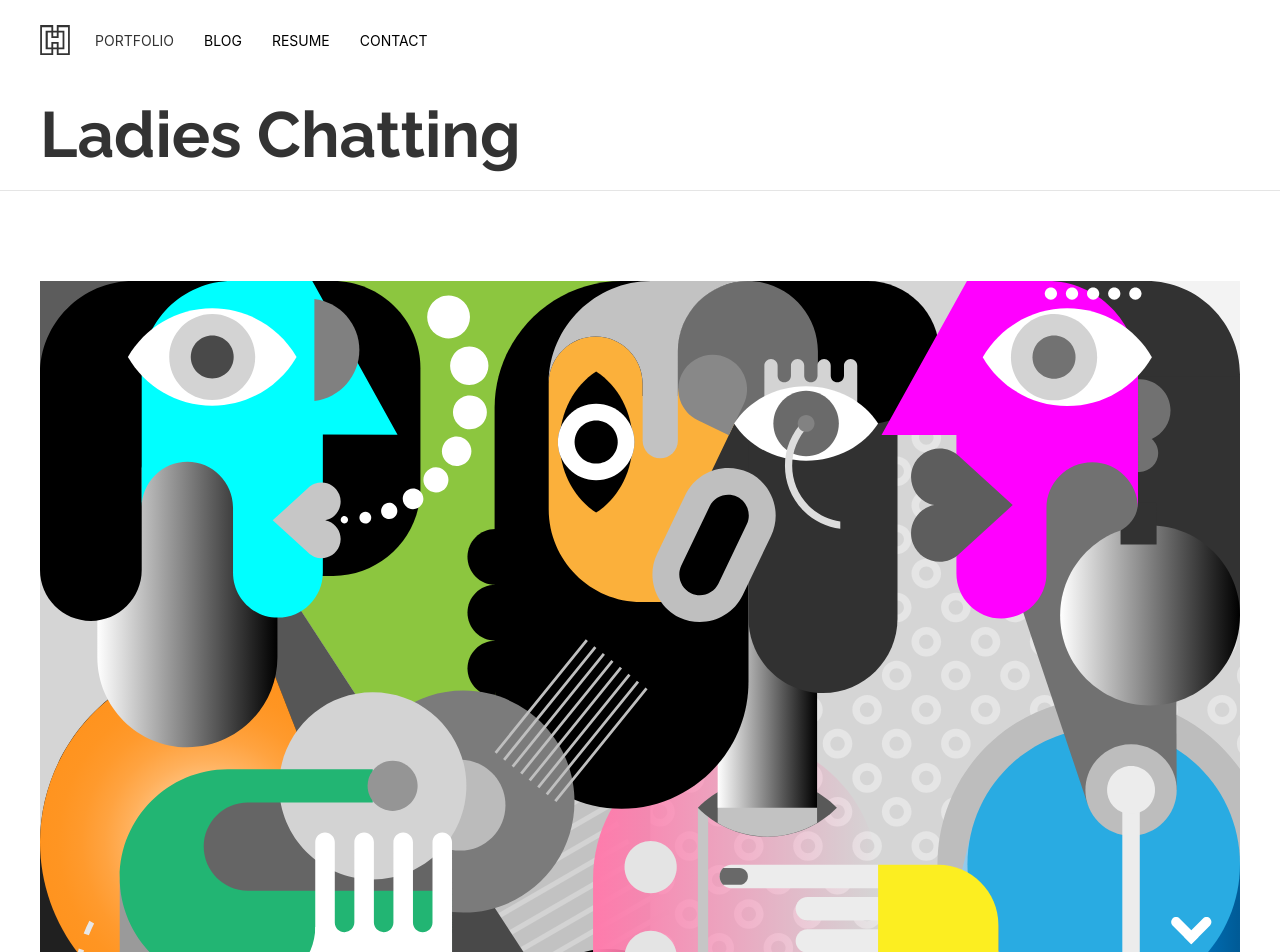
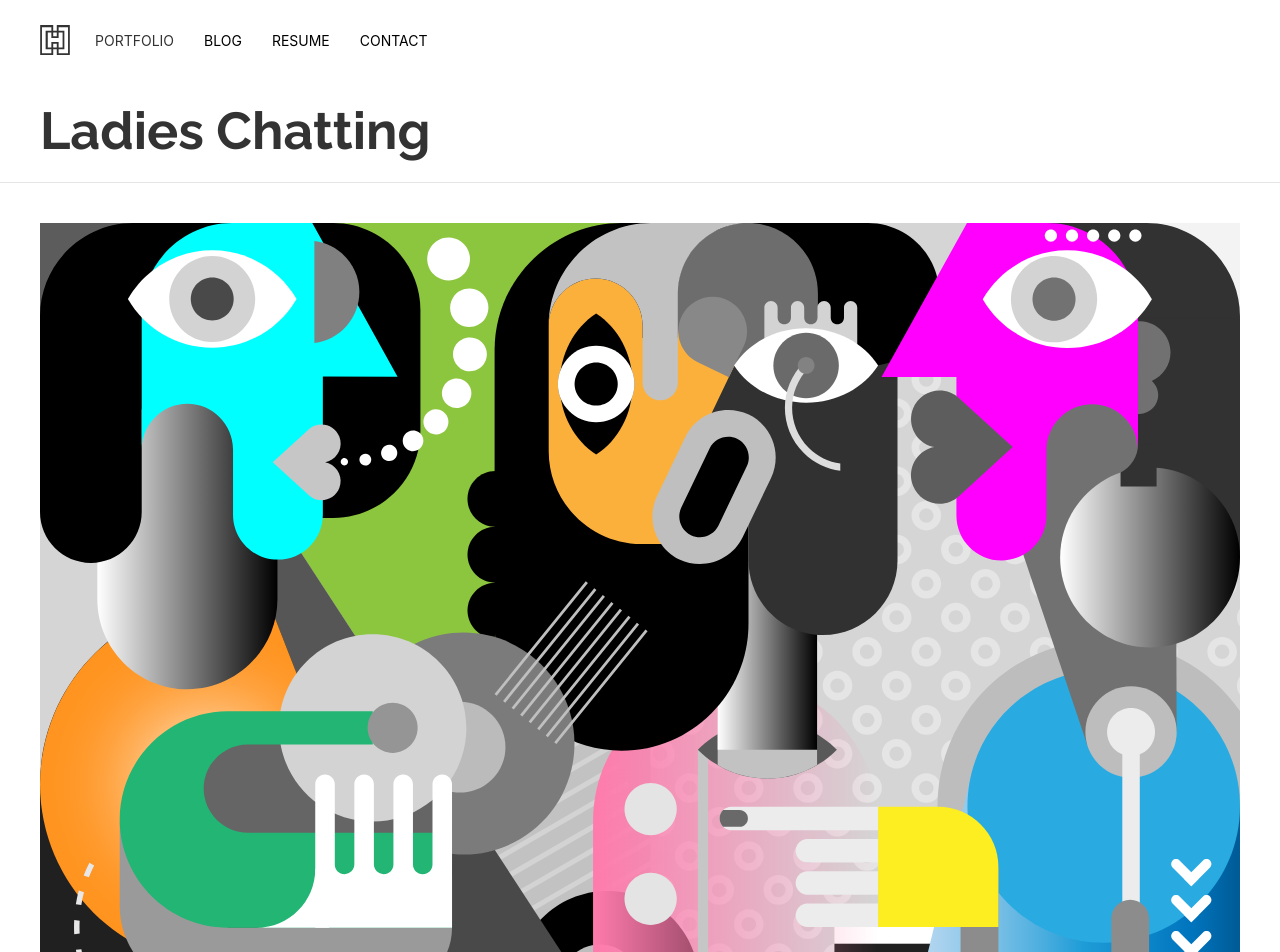
Before and after one commit to kre8t/kre8t.github.io, a Jekyll site: the page built from _portfolio_items/ladies-chatting.md, in a window 1280 px wide. Shown: the top 952 px of the page. Built offline with Jekyll 4.4.1, drawn with Linux system fonts in a browser that asks for light colours.

Commit message:
Update portfolio.html

```diff
--- a/_layouts/portfolio.html
+++ b/_layouts/portfolio.html
@@ -9,7 +9,7 @@ layout: default
     <div>
       <div class="uk-container">
 	      {% if page.subheading %}<h5 class="uk-margin-small-bottom">{{page.subheading}}</h5>{% endif %}
-        <h3 class="uk-heading-medium uk-margin-remove-top">{{page.title}}</h3>
+        <h3 class="uk-heading-small uk-margin-remove-top">{{page.title}}</h3>
       </div>
     </div>
     <hr>
@@ -17,7 +17,7 @@ layout: default
   </div>
     </div>
 <div>
-  <div class="uk-section">
+  <div class="uk-section-xsmall">
 	  <div class="uk-container">
 	    <article class="uk-article">
 		    {% if page.svg %}
```
